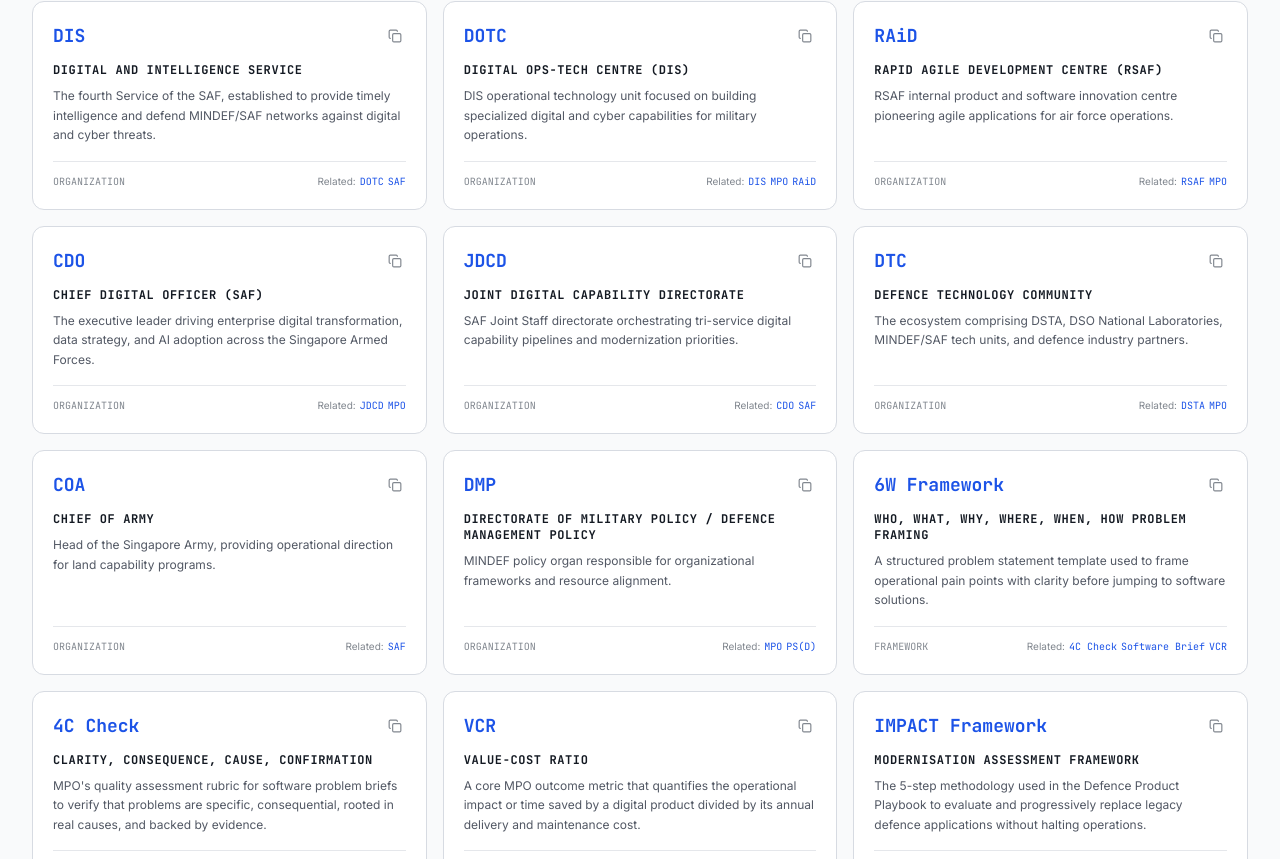
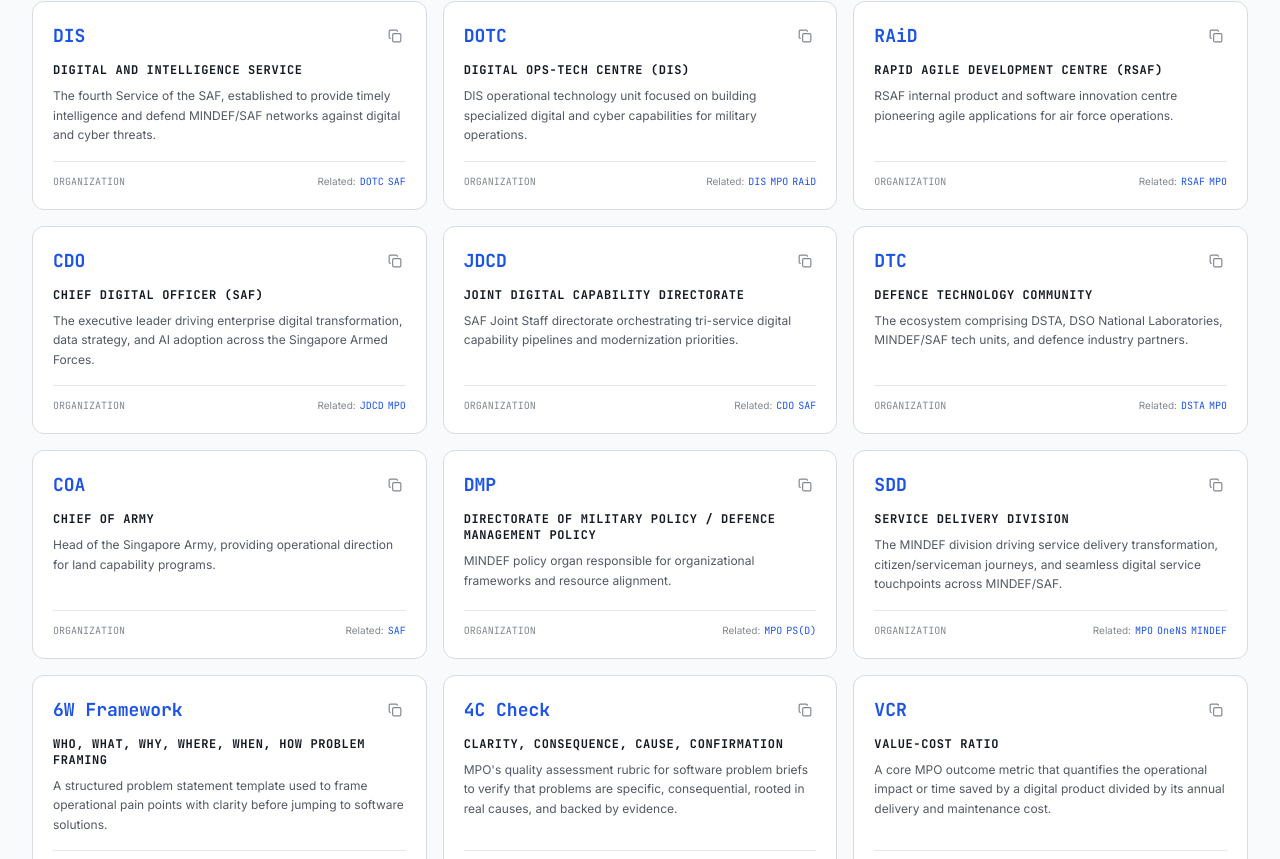
Before and after one commit to unluckyxiii/mpo, a Next.js app: page /glossary in a window 1280 px wide. Shown: the part 785-1644 px from the top of the page. Built offline with nearby package versions, Linux system fonts and the light colour scheme; no server answers.

Commit message:
feat(glossary): add SDD (Service Delivery Division) entry

```diff
--- a/src/data/glossary-data.ts
+++ b/src/data/glossary-data.ts
@@ -96,6 +96,14 @@
     definition: "MINDEF policy organ responsible for organizational frameworks and resource alignment.",
     category: "organization",
     relatedTerms: ["MPO", "PS(D)"]
+  },
+  {
+    id: "sdd",
+    term: "SDD",
+    fullName: "Service Delivery Division",
+    definition: "The MINDEF division driving service delivery transformation, citizen/serviceman journeys, and seamless digital service touchpoints across MINDEF/SAF.",
+    category: "organization",
+    relatedTerms: ["MPO", "OneNS", "MINDEF"]
   },
 
   // Frameworks & Delivery Methodologies
```
